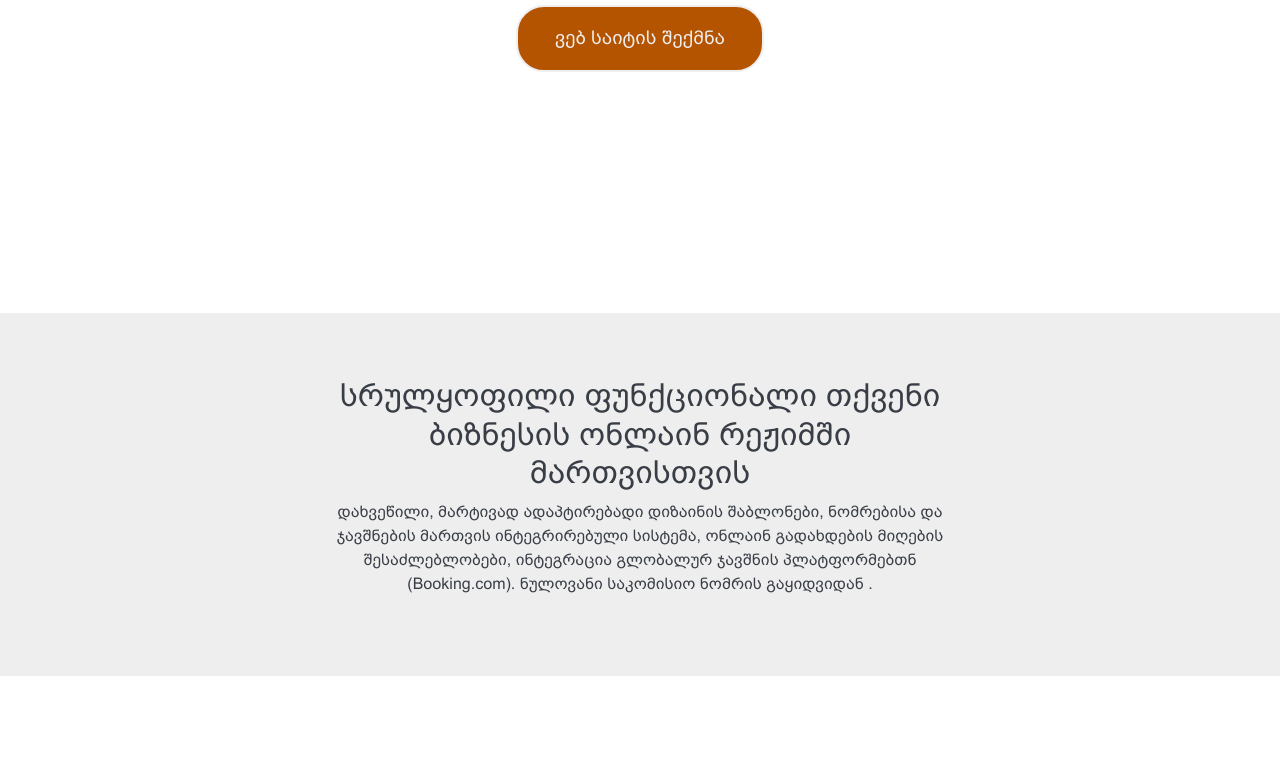
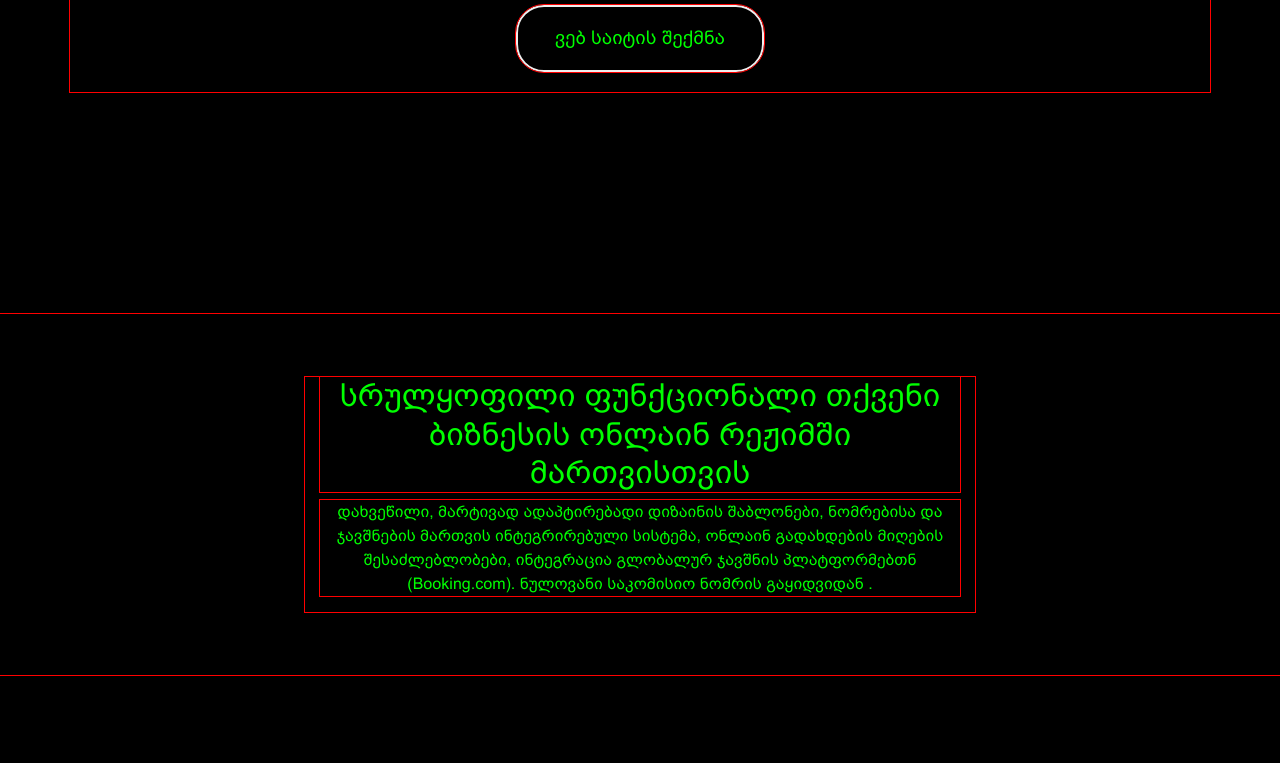
Before and after one commit to Jinhellman/first, a plain HTML site: page index.html in a window 1280 px wide. Shown: the part 471-1234 px from the top of the page. Drawn offline with nearby package versions, Linux system fonts and the light colour scheme.

Commit message:
correction

```diff
--- a/css/styles.css
+++ b/css/styles.css
@@ -96,10 +96,7 @@ display: table;
 .f1{
    margin-top: 50px;
 }
-*{
-   padding: 0;
-   margin: 0
-}
+
 .crossfade > figure {
    animation: imageAnimation 30s linear infinite 0s;
    backface-visibility: hidden;
@@ -543,3 +540,8 @@ color: #eeeeee;
       margin-bottom: 1px;
     }
   }
+  * {
+  background: #000 !important;
+  color: #0f0 !important;
+  outline: solid #f00 1px !important;
+}
```
